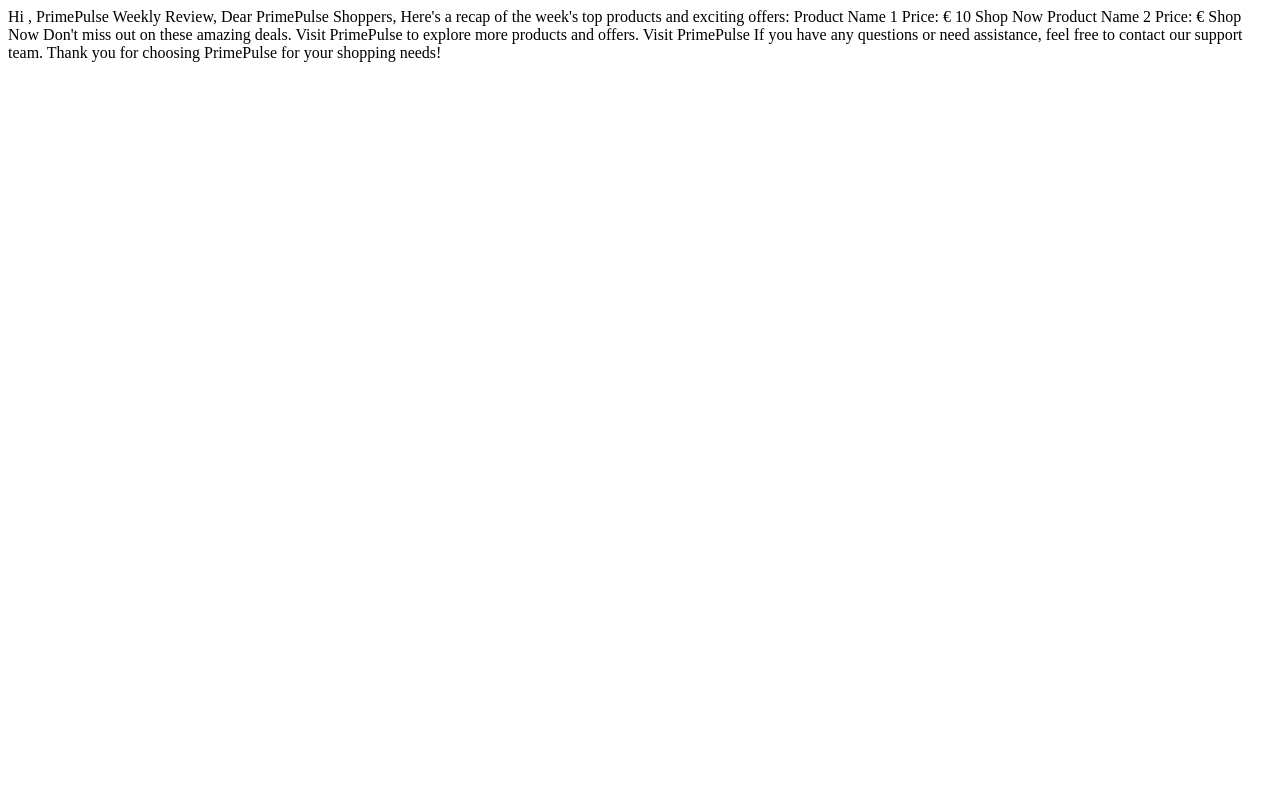
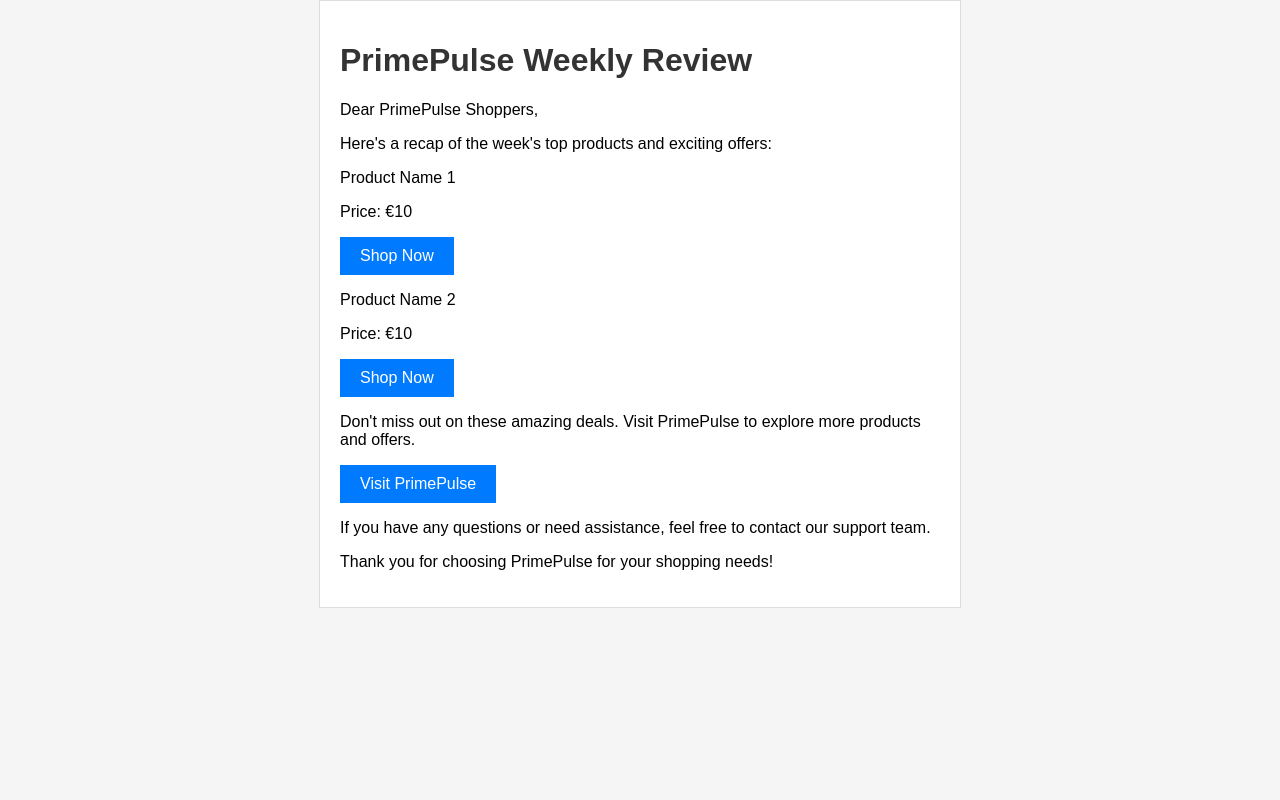
Before and after one commit to kev-n14/Prime-Pulse_PP5, a Django app: template templates/accounts/newsletter_verification_email.html in a window 1280 px wide. Run offline with Django 3.2, Linux system fonts and the light colour scheme; the template is opened without the code that fills it: values that come from a table or form of the project are taken from there, others are empty; tables that the repository leaves empty hold one stand-in row (values such as "Sample post"); parts of the project's set-up code (start-up, migrations or seed data) failed here and were passed over.

Commit message:
update newsletter email

```diff
--- a/primepulse/settings.py
+++ b/primepulse/settings.py
@@ -29,7 +29,7 @@ SECRET_KEY = os.environ.get('SECRET_KEY')
 
 # SECURITY WARNING: don't run with debug turned on in production!
 
-DEBUG = 'DEVELOPMENT' in os.environ#
+DEBUG = 'DEVELOPMENT' in os.environ
 #DEBUG = True
 #DEBUG = os.environ.get("DEBUG", False)
 
--- a/templates/accounts/newsletter_verification_email.html
+++ b/templates/accounts/newsletter_verification_email.html
@@ -1,43 +1,60 @@
-{% autoescape off %}
+<!DOCTYPE html>
+<html lang="en">
 
-Hi {{user.first_name}},
+<head>
+    <meta charset="UTF-8">
+    <meta http-equiv="X-UA-Compatible" content="IE=edge">
+    <meta name="viewport" content="width=device-width, initial-scale=1.0">
+    <title>PrimePulse Weekly Review</title>
+</head>
 
-PrimePulse Weekly Review,
+<body style="font-family: Arial, sans-serif; background-color: #f5f5f5; margin: 0; padding: 0;">
 
-Dear PrimePulse Shoppers,
-Here's a recap of the week's top products and exciting offers:
+    <div style="max-width: 600px; margin: 0 auto; padding: 20px; background-color: #ffffff; border: 1px solid #ddd;">
+        <h1 style="color: #333;">PrimePulse Weekly Review</h1>
+
+        <p>Dear PrimePulse Shoppers,</p>
+
+        <p>Here's a recap of the week's top products and exciting offers:</p>
+
         {% for product in products %}
-{% if forloop.counter0 == 2 %} {# Check if it's the third product (index 2) #}
-<div class="col-md-3">
-    <div class="card card-product-grid">
-        <a href="{{ product.get_url }}" class="img-wrap">
-            <img src="{{ product.images.url }}">
+        {% if forloop.counter0 == 2 %}
+        <div style="margin-bottom: 20px;">
+            <a href="{{ product.get_url }}">
+                <img src="{{ product.images.url }}" alt="{{ product.product_name }}" style="max-width: 100%;">
             </a>
-        <figcaption class="info-wrap">
-            <a href="{{ product.get_url }}" class="title">{{ product.product_name }}</a>
-            <div class="price mt-1">€{{ product.price }}</div>
-
-            {# Replace 'another_field' with the specific field you want to access #}
-        </figcaption>
-    </div>
+            <p style="font-size: 18px; color: #333; margin-top: 10px;">
+                <a href="{{ product.get_url }}"
+                    style="text-decoration: none; color: #333;">{{ product.product_name }}</a>
+            </p>
+            <p style="font-size: 16px; color: #333;">Price: €{{ product.price }}</p>
         </div>
         {% endif %}
         {% endfor %}
-Product Name 1
-Price: € {{product.price}}
-Shop Now
 
+        <p>Product Name 1</p>
+        <p>Price: €{{ product.price }}</p>
+        <a href="{{ product.get_url }}"
+            style="display: inline-block; padding: 10px 20px; background-color: #007BFF; color: #fff; text-decoration: none;">Shop
+            Now</a>
 
+        <p>Product Name 2</p>
+        <p>Price: €{{ product.price }}</p>
+        <a href="{{ product.get_url }}"
+            style="display: inline-block; padding: 10px 20px; background-color: #007BFF; color: #fff; text-decoration: none;">Shop
+            Now</a>
 
-Product Name 2
-Price: €
-Shop Now
+        <p>Don't miss out on these amazing deals. Visit PrimePulse to explore more products and offers.</p>
 
+        <a href="https://www.primepulse.com"
+            style="display: inline-block; padding: 10px 20px; background-color: #007BFF; color: #fff; text-decoration: none;">Visit
+            PrimePulse</a>
 
-Don't miss out on these amazing deals. Visit PrimePulse to explore more products and offers.
-Visit PrimePulse
-If you have any questions or need assistance, feel free to contact our support team.
-Thank you for choosing PrimePulse for your shopping needs!
+        <p>If you have any questions or need assistance, feel free to contact our support team.</p>
 
+        <p>Thank you for choosing PrimePulse for your shopping needs!</p>
+    </div>
 
-{% endautoescape%}
+</body>
+
+</html>
```
Lines whose indentation alone changed are shown as unchanged.
